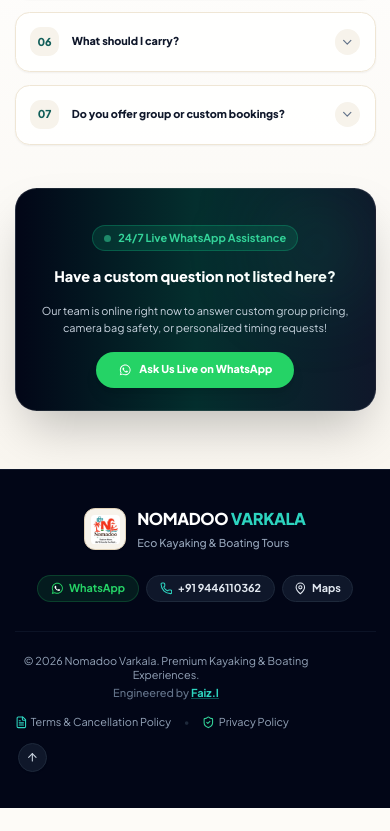
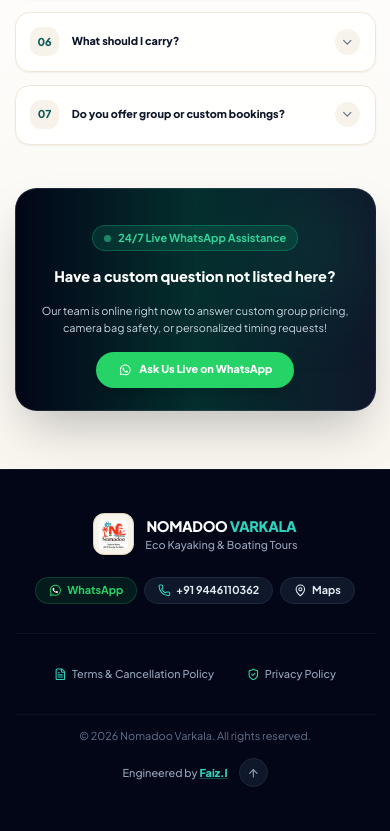
Before and after one commit to IsacSmile/nomadoo-varkala, a React (Vite) app: page / in a window 390 px wide. Shown: the part 10807-11638 px from the top of the page. Before the commit the page ends 11615 px from the top, so only its background shows below. Built offline with nearby package versions, Linux system fonts and the light colour scheme; the HTML template or start-up script is replaced by a standard one.

Commit message:
Redesign footer layout with clean 3-tier mobile responsive grid and attribution link

```diff
--- a/src/components/Footer.tsx
+++ b/src/components/Footer.tsx
@@ -14,15 +14,15 @@ export const Footer: React.FC<FooterProps> = ({ onOpenTerms, onOpenPrivacy }) =>
   };
 
   return (
-    <footer className="bg-slate-950 text-slate-400 py-10 border-t border-slate-900">
-      <div className="max-w-7xl mx-auto px-4 sm:px-6 lg:px-8">
+    <footer className="bg-slate-950 text-slate-400 py-12 border-t border-slate-900 relative">
+      <div className="max-w-7xl mx-auto px-4 sm:px-6 lg:px-8 space-y-8">
 
-        {/* Main Minimal Row */}
+        {/* Top Minimal Row */}
         <div className="flex flex-col md:flex-row items-center justify-between gap-6 pb-8 border-b border-slate-900/80">
 
           {/* Brand Identity */}
-          <div className="flex items-center gap-3">
-            <div className="bg-sand-100 p-1.5 rounded-xl border border-sand-300 shadow-sm">
+          <div className="flex items-center gap-3 text-center md:text-left">
+            <div className="bg-sand-100 p-1.5 rounded-xl border border-sand-300 shadow-sm shrink-0">
               <img
                 src="/logo.jpg"
                 alt="Nomadoo Logo"
@@ -30,10 +30,10 @@ export const Footer: React.FC<FooterProps> = ({ onOpenTerms, onOpenPrivacy }) =>
               />
             </div>
             <div>
-              <span className="text-lg font-black tracking-tight text-white block">
+              <span className="text-base sm:text-lg font-black tracking-tight text-white block">
                 NOMADOO <span className="text-mangrove-400 font-black">VARKALA</span>
               </span>
-              <span className="text-xs text-slate-400 font-medium">Eco Kayaking & Boating Tours</span>
+              <span className="text-xs text-slate-400 font-medium block">Eco Kayaking & Boating Tours</span>
             </div>
           </div>
 
@@ -43,7 +43,7 @@ export const Footer: React.FC<FooterProps> = ({ onOpenTerms, onOpenPrivacy }) =>
               href={`https://wa.me/${WHATSAPP_NUMBER}?text=Hi%20Nomadoo%20Varkala!`}
               target="_blank"
               rel="noopener noreferrer"
-              className="inline-flex items-center gap-1.5 bg-[#25D366]/10 hover:bg-[#25D366]/20 text-[#25D366] text-xs font-bold px-3.5 py-1.5 rounded-full border border-[#25D366]/20 transition-all"
+              className="inline-flex items-center gap-1.5 bg-[#25D366]/10 hover:bg-[#25D366]/20 text-[#25D366] text-xs font-bold px-3.5 py-1.5 rounded-full border border-[#25D366]/20 transition-all shrink-0"
             >
               <WhatsappIcon className="w-3.5 h-3.5 fill-[#25D366]" showBackground={false} />
               <span>WhatsApp</span>
@@ -51,7 +51,7 @@ export const Footer: React.FC<FooterProps> = ({ onOpenTerms, onOpenPrivacy }) =>
 
             <a
               href={`tel:${CONTACT_PHONE_1}`}
-              className="inline-flex items-center gap-1.5 bg-slate-900 hover:bg-slate-800 text-slate-200 text-xs font-bold px-3.5 py-1.5 rounded-full border border-slate-800 transition-all"
+              className="inline-flex items-center gap-1.5 bg-slate-900 hover:bg-slate-800 text-slate-200 text-xs font-bold px-3.5 py-1.5 rounded-full border border-slate-800 transition-all shrink-0"
             >
               <Phone className="w-3.5 h-3.5 text-mangrove-400" />
               <span>{CONTACT_PHONE_1}</span>
@@ -61,7 +61,7 @@ export const Footer: React.FC<FooterProps> = ({ onOpenTerms, onOpenPrivacy }) =>
               href={GOOGLE_MAPS_LINK}
               target="_blank"
               rel="noopener noreferrer"
-              className="inline-flex items-center gap-1.5 bg-slate-900 hover:bg-slate-800 text-slate-200 text-xs font-bold px-3 py-1.5 rounded-full border border-slate-800 transition-all"
+              className="inline-flex items-center gap-1.5 bg-slate-900 hover:bg-slate-800 text-slate-200 text-xs font-bold px-3.5 py-1.5 rounded-full border border-slate-800 transition-all shrink-0"
             >
               <MapPin className="w-3.5 h-3.5 text-sunset-400" />
               <span>Maps</span>
@@ -70,46 +70,49 @@ export const Footer: React.FC<FooterProps> = ({ onOpenTerms, onOpenPrivacy }) =>
 
         </div>
 
-        {/* Minimal Bottom Bar with Terms & Privacy Modal Buttons + Attribution */}
-        <div className="pt-6 flex flex-col sm:flex-row items-center justify-between gap-4 text-xs text-slate-400 pr-16 sm:pr-20">
-          <div className="space-y-1 text-center sm:text-left">
-            <p>© {new Date().getFullYear()} Nomadoo Varkala. Premium Kayaking & Boating Experiences.</p>
-            <p className="text-[11px] text-slate-500 font-medium">
+        {/* Center Legal Policies Row */}
+        <div className="flex flex-wrap items-center justify-center gap-4 text-xs font-medium text-slate-400">
+          <button
+            onClick={onOpenTerms}
+            className="hover:text-white transition-colors flex items-center gap-1.5 cursor-pointer py-1 px-2.5 rounded-lg hover:bg-slate-900"
+          >
+            <FileText className="w-3.5 h-3.5 text-mangrove-400" />
+            <span>Terms & Cancellation Policy</span>
+          </button>
+
+          <span className="text-slate-800 hidden sm:inline">•</span>
+
+          <button
+            onClick={onOpenPrivacy}
+            className="hover:text-white transition-colors flex items-center gap-1.5 cursor-pointer py-1 px-2.5 rounded-lg hover:bg-slate-900"
+          >
+            <ShieldCheck className="w-3.5 h-3.5 text-emerald-400" />
+            <span>Privacy Policy</span>
+          </button>
+        </div>
+
+        {/* Bottom Copyright & Attribution Row */}
+        <div className="flex flex-col sm:flex-row items-center justify-between gap-4 pt-4 border-t border-slate-900/60 text-xs text-slate-500 text-center sm:text-left">
+          <p>© {new Date().getFullYear()} Nomadoo Varkala. All rights reserved.</p>
+
+          <div className="flex items-center gap-3">
+            <p className="text-xs text-slate-400 font-medium">
               Engineered by{' '}
               <a
                 href="https://www.instagram.com/faiz_imam__/"
                 target="_blank"
                 rel="noopener noreferrer"
-                className="text-mangrove-400 hover:text-white font-bold transition-colors underline decoration-mangrove-500/40 hover:decoration-white"
+                className="text-mangrove-400 hover:text-white font-extrabold transition-colors underline decoration-mangrove-500/40 hover:decoration-white"
               >
                 Faiz.I
               </a>
             </p>
-          </div>
-
-          <div className="flex flex-wrap items-center gap-3.5 text-xs">
-            <button
-              onClick={onOpenTerms}
-              className="hover:text-white transition-colors flex items-center gap-1 cursor-pointer"
-            >
-              <FileText className="w-3.5 h-3.5 text-mangrove-400" />
-              <span>Terms & Cancellation Policy</span>
-            </button>
-
-            <span className="text-slate-800">•</span>
-
-            <button
-              onClick={onOpenPrivacy}
-              className="hover:text-white transition-colors flex items-center gap-1 cursor-pointer"
-            >
-              <ShieldCheck className="w-3.5 h-3.5 text-emerald-400" />
-              <span>Privacy Policy</span>
-            </button>
 
             <button
               onClick={scrollToTop}
-              className="w-8 h-8 rounded-full bg-slate-900 hover:bg-mangrove-800 text-slate-300 hover:text-white flex items-center justify-center transition-all border border-slate-800 shadow-sm ml-1"
+              className="w-8 h-8 rounded-full bg-slate-900 hover:bg-mangrove-800 text-slate-400 hover:text-white flex items-center justify-center transition-all border border-slate-800 shadow-sm shrink-0"
               aria-label="Back to Top"
+              title="Back to Top"
             >
               <ArrowUp className="w-3.5 h-3.5" />
             </button>
```
Also changed, not shown: 1 other file (tests, documents, lock files or other folders).
